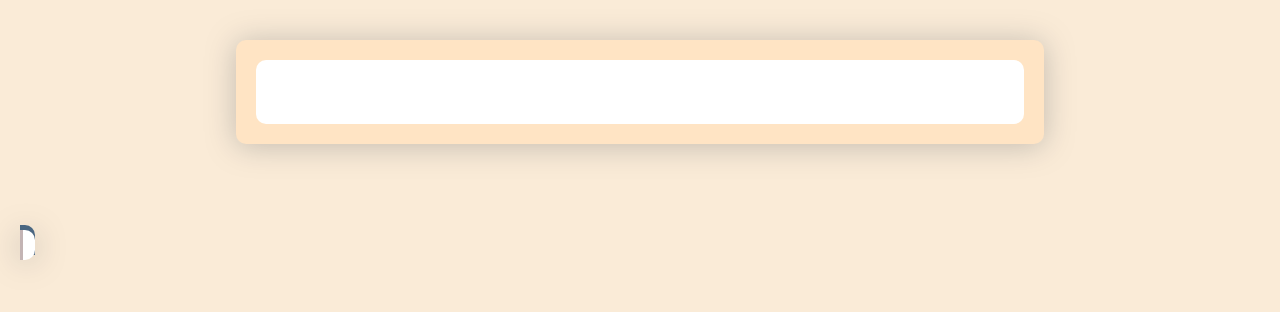
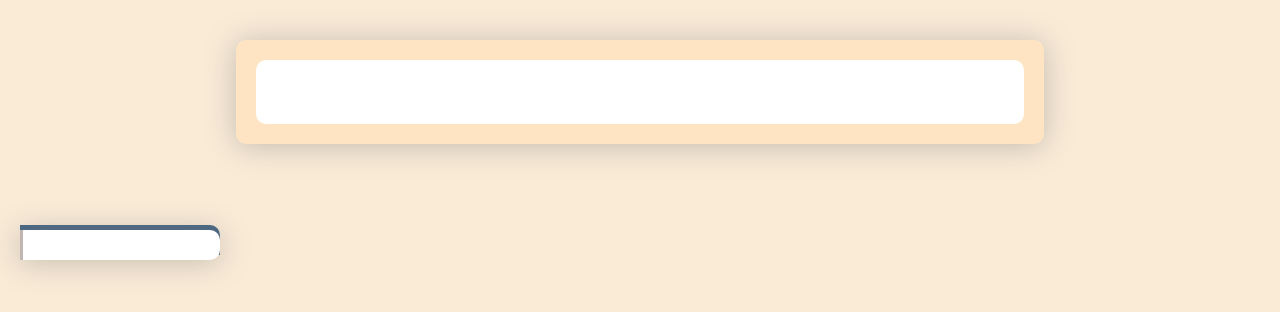
Before and after one commit to bullshitking-99/toc-creator, a Vue app: page / in a window 1280 px wide. Shown: the top 312 px of the page. Built offline with nearby package versions, Linux system fonts and the light colour scheme.

Commit message:
add dragBar-ul 折叠按钮

```diff
--- a/src/components/TocCreator.vue
+++ b/src/components/TocCreator.vue
@@ -1,4 +1,5 @@
 <script lang="ts" setup>
+import { transform } from "@vue/compiler-core";
 import { inject, onMounted, Ref, ref, watch } from "vue";
 import { searchInsert, draggable } from "../utils";
 
@@ -64,16 +65,23 @@ onMounted(() => {
   });
 });
 
-function clickh() {
-  console.log("1111");
-}
+// 目录收起和放下
+const isCollapse = ref(false);
 </script>
 
 <template>
   <!-- toc组件 -->
   <div class="toc remove">
-    <button class="dragBar" @click="clickh">=</button>
-    <ul>
+    <button class="dragBar">
+      =
+      <button
+        @click="isCollapse = !isCollapse"
+        :class="[isCollapse ? 'collapse' : 'expand']"
+      >
+        {{ isCollapse ? "&#8892;" : "&#8893;" }}
+      </button>
+    </button>
+    <ul v-show="!isCollapse">
       <!-- 为了防止标题内容一致，给每个标题加上唯一的id -->
       <!-- 为了设置各级标题的不同样式，添加了类，h1标签类为item-1，h2标签类为item-2 -->
       <li
@@ -90,11 +98,11 @@ function clickh() {
 
 <style scoped lang="scss">
 .toc {
+  width: 200px;
   position: fixed;
   z-index: 1;
+  // 提升拖拽移动速度
   transition: all 0.2s ease;
-  // 提升拖拽移动速度
-  // transition: transform 0.2s ease;
   top: 200px;
   left: 20px;
   cursor: pointer;
@@ -112,26 +120,51 @@ function clickh() {
     text-align: center;
     user-select: none;
     transition: all 0.3s ease;
-    border-radius: 0 10px 0 0;
+    border-radius: 0 10px 0 10px;
     transform: translateY(25px);
     background-color: #476582;
 
     // 避免鼠标滑出后样式变化，增加渲染成本
     &:active {
-      transform: translateY(10px);
+      transform: translateY(20px);
       & + ul {
         box-shadow: none;
-        transform: translateY(5px);
+        transform: translateY(15px);
+      }
+    }
+
+    button {
+      position: absolute;
+      width: 25px;
+      top: 50%;
+      transform: translateY(-50%);
+      right: 10px;
+      background-color: #476582;
+      border: none;
+      font-weight: bold;
+      font-size: 18px;
+      transition: all 0.3s ease;
+
+      &:hover {
+        color: white;
+      }
+
+      &.collapse {
+        content: "\22BC";
+      }
+      &.expand {
+        content: "\22BD";
       }
     }
   }
 
   &:hover {
     .dragBar {
-      transform: translateY(10px);
+      transform: translateY(20px);
+      box-shadow: 0px 2px 30px rgba(128, 128, 128, 0.455);
     }
     ul {
-      transform: translateY(5px);
+      transform: translateY(15px);
     }
   }
 
@@ -144,12 +177,13 @@ function clickh() {
     box-shadow: 0px 2px 30px rgba(128, 128, 128, 0.455);
     border-radius: 0 10px 10px 0;
     transition: all 0.3s ease;
+    overflow: hidden;
 
     li {
       user-select: none;
       box-sizing: border-box;
       list-style: none;
-      width: 200px;
+      // width: 200px;
       overflow: hidden;
       white-space: nowrap;
       text-overflow: ellipsis;
@@ -159,11 +193,11 @@ function clickh() {
       border-left: 3px solid transparent;
       transform: translateX(-3px);
       border-radius: 0 3px 3px 0;
-    }
 
-    li:hover {
-      background-color: #ffebeb;
-      border-left: 3px solid #cf5659;
+      &:hover {
+        background-color: #ffebeb;
+        border-left: 3px solid #cf5659;
+      }
     }
 
     .toc-choosen {
```
